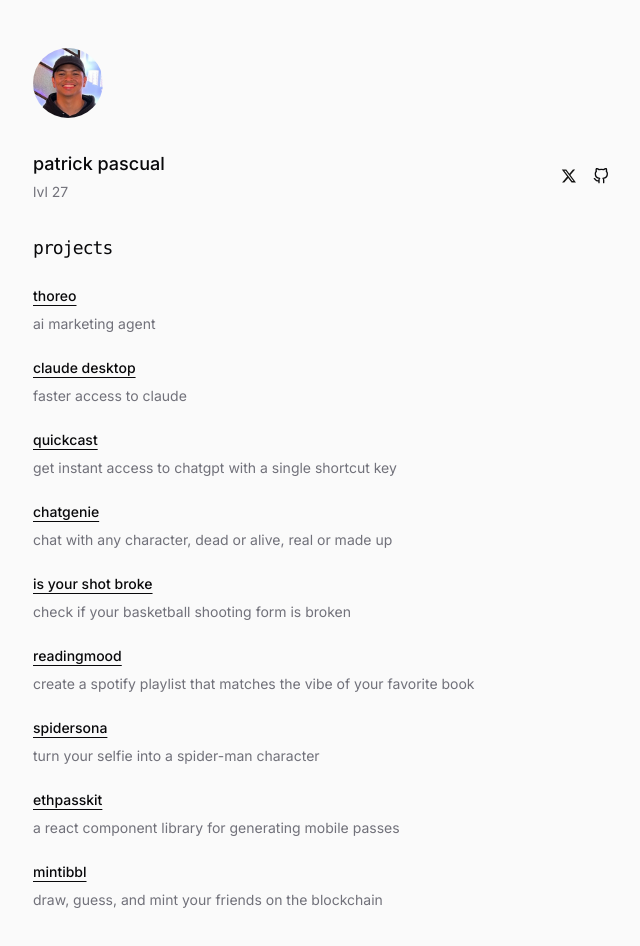
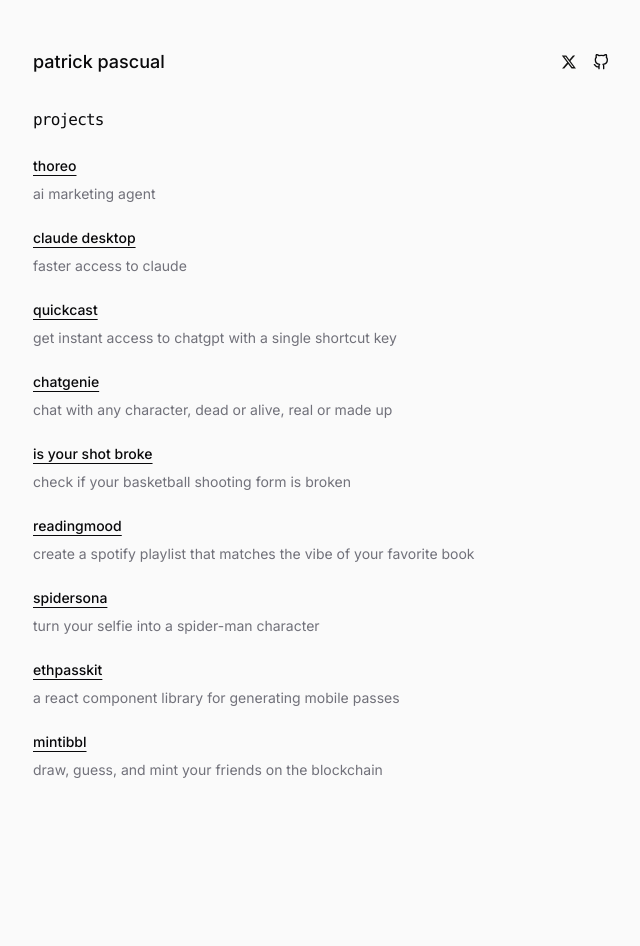
Before and after one commit to patrick-pc/patrick-pc, a Next.js app: page / in a window 1280 px wide. Shown: the top 946 px of the page, without its empty margins (319-959 px from the left). After the commit the page ends 876 px from the top, so only its background shows below. Built offline with nearby package versions, Linux system fonts and the light colour scheme.

Commit message:
remove pfp and description

```diff
--- a/app/page.tsx
+++ b/app/page.tsx
@@ -55,7 +55,7 @@
   return (
     <main className="min-h-screen flex flex-col items-center justify-start px-6 pt-12 pb-24">
       <div className="w-full max-w-xl flex flex-col gap-8">
-        <section className="">
+        {/* <section className="">
           <Image
             className="rounded-full select-none object-cover shrink-0"
             src="/pfp.png"
@@ -64,12 +64,12 @@
             height={70}
             priority
           />
-        </section>
+        </section> */}
 
         <section className="flex justify-between items-center">
           <div className="flex flex-col gap-1">
             <h1 className="text-lg font-medium">patrick pascual</h1>
-            <p className="text-sm text-[#71717A]">lvl 27</p>
+            {/* <p className="text-sm text-[#71717A]">lvl 27</p> */}
           </div>
 
           <div className="flex items-center justify-center gap-4 text-xl">
@@ -92,7 +92,7 @@
         </section>
 
         <section className="flex flex-col gap-4">
-          <h2 className="font-mono text-lg tracking-tighter">projects</h2>
+          <h2 className="font-mono tracking-tighter">projects</h2>
 
           {projects.map((project, i) => (
             <a
```
